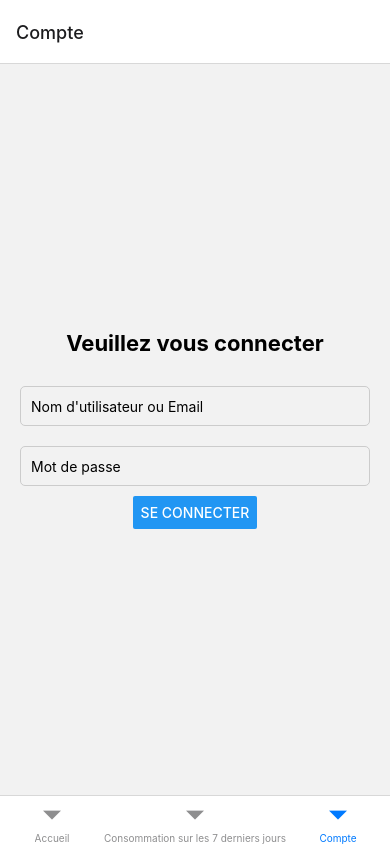
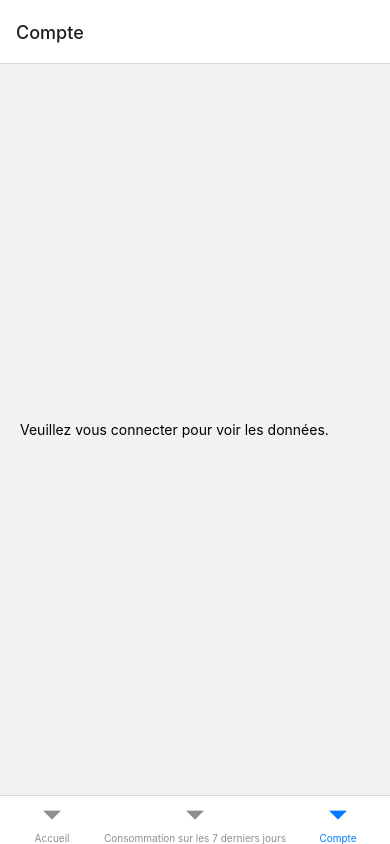
Before and after one commit to tcheio/linkyWebMobile, a React Native app: screen /Compte in a window 390 px wide. Built offline with nearby package versions, Linux system fonts and the light colour scheme.

Commit message:
Debut Ajout gestion multiCompteur

```diff
--- a/App.js
+++ b/App.js
@@ -3,6 +3,7 @@ import React from 'react';
 import { NavigationContainer } from '@react-navigation/native';
 import { createBottomTabNavigator } from '@react-navigation/bottom-tabs';
 import { AuthProvider } from './Controlleur/AuthContext';
+import { CompteurProvider } from './Controlleur/CompteurContext';
 import HomeScreen from './vue/home';
 import GlobalScreen from './vue/global';
 import CompteScreen from './vue/compte';
@@ -12,6 +13,7 @@ const Tab = createBottomTabNavigator();
 function App() {
   return (
     <AuthProvider>
+      <CompteurProvider>
       <NavigationContainer>
         <Tab.Navigator>
           <Tab.Screen name="Accueil" component={HomeScreen} />
@@ -19,6 +21,7 @@ function App() {
           <Tab.Screen name="Compte" component={CompteScreen} />
         </Tab.Navigator>
       </NavigationContainer>
+      </CompteurProvider>
     </AuthProvider>
   );
 }
--- /dev/null
+++ b/Controlleur/CompteurContext.js
@@ -0,0 +1,13 @@
+import React, { createContext, useState } from 'react';
+
+export const CompteurContext = createContext();
+
+export const CompteurProvider = ({ children }) => {
+  const [selectedCompteur, setSelectedCompteur] = useState(null);
+
+  return (
+    <CompteurContext.Provider value={{ selectedCompteur, setSelectedCompteur }}>
+      {children}
+    </CompteurContext.Provider>
+  );
+};
--- a/vue/compte.js
+++ b/vue/compte.js
@@ -1,13 +1,16 @@
 import React, { useState, useEffect, useContext } from 'react';
-import { View, Text, StyleSheet, TextInput, Button, Alert } from 'react-native';
+import { View, Text, StyleSheet, TextInput, Button, Alert, Picker } from 'react-native';
 import axios from 'axios';
 import { AuthContext } from '../Controlleur/AuthContext';
+import { CompteurContext } from '../Controlleur/CompteurContext';
 
 function CompteScreen() {
   const { isLoggedIn, username, login, userId, logout } = useContext(AuthContext);
+  const { selectedCompteur, setSelectedCompteur } = useContext(CompteurContext);
   const [clientInfo, setClientInfo] = useState(null);
   const [localUsername, setLocalUsername] = useState('');
   const [localPassword, setLocalPassword] = useState('');
+  const [compteurs, setCompteurs] = useState([]);
 
   useEffect(() => {
     const fetchClientInfo = async () => {
@@ -23,32 +26,35 @@ function CompteScreen() {
       }
     };
 
+    const fetchCompteurs = async () => {
+      try {
+        const response = await axios.get(`http://localhost:3000/user/compteurs/${userId}`);
+        if (response.data) {
+          setCompteurs(Array.isArray(response.data) ? response.data : []);
+        } else {
+          console.error('Aucune donnée de compteur récupérée');
+        }
+      } catch (error) {
+        console.error('Erreur lors de la récupération des compteurs :', error);
+      }
+    };
+
     if (isLoggedIn && username) {
       fetchClientInfo();
+      fetchCompteurs();
     }
   }, [isLoggedIn, username]);
 
+  if (!isLoggedIn) {
     return (
       <View style={styles.container}>
-      {!isLoggedIn ? (
-        <View style={styles.loginContainer}>
-          <Text style={styles.title}>Veuillez vous connecter</Text>
-          <TextInput
-            style={styles.input}
-            placeholder="Nom d'utilisateur ou Email"
-            onChangeText={text => setLocalUsername(text)}
-            value={localUsername}
-          />
-          <TextInput
-            style={styles.input}
-            placeholder="Mot de passe"
-            onChangeText={text => setLocalPassword(text)}
-            value={localPassword}
-            secureTextEntry
-          />
-          <Button title="Se connecter" onPress={() => login(localUsername, localPassword)} />
+        <Text style={styles.text}>Veuillez vous connecter pour voir les données.</Text>
       </View>
-      ) : (
+    );
+  }
+
+  return (
+    <View style={styles.container}>
       <View style={styles.infoContainer}>
         <Text style={styles.welcomeText}>Bienvenue {username}</Text>
         {clientInfo && (
@@ -59,9 +65,18 @@ function CompteScreen() {
             <Text style={styles.infoText}>Email: {clientInfo.email}</Text>
           </View>
         )}
+        <Text style={styles.label}>Sélectionnez un compteur:</Text>
+        <Picker
+          selectedValue={selectedCompteur}
+          style={styles.picker}
+          onValueChange={(itemValue, itemIndex) => setSelectedCompteur(itemValue)}
+        >
+          {Array.isArray(compteurs) && compteurs.map(compteur => (
+            <Picker.Item key={compteur.id} label={compteur.nom} value={compteur.id} />
+          ))}
+        </Picker>
         <Button title="Déconnexion" onPress={logout} />
       </View>
-      )}
     </View>
   );
 }
@@ -111,6 +126,16 @@ const styles = StyleSheet.create({
     marginBottom: 10,
     color: '#555',
   },
+  label: {
+    fontSize: 16,
+    marginBottom: 10,
+    textAlign: 'center',
+  },
+  picker: {
+    height: 50,
+    width: '100%',
+    marginBottom: 20,
+  },
 });
 
 export default CompteScreen;
```
Lines whose indentation alone changed are shown as unchanged.
